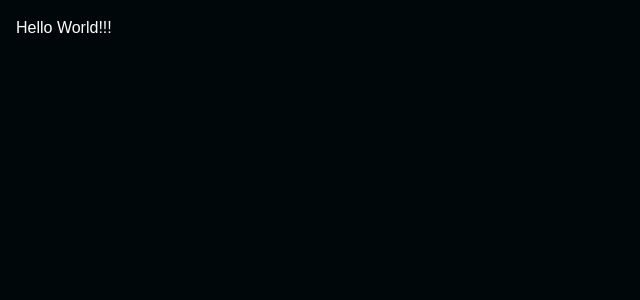
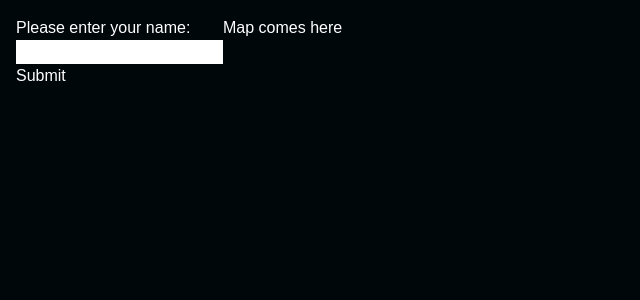
Before and after one commit to SuprasannaBhaumik/reactskeleton, a React app: page / in a window 1280 px wide. Shown: the top 300 px of the page, without its empty margins (0-640 px from the left). Built offline with nearby package versions, Linux system fonts and the light colour scheme.

Commit message:
basic strucuture for map application

```diff
--- a/package.json
+++ b/package.json
@@ -13,6 +13,7 @@
   "dependencies": {
     "@types/react": "^16.9.56",
     "@types/react-dom": "^16.9.9",
+    "axios": "^0.21.0",
     "autoprefixer": "^10.0.2",
     "babel": "^6.23.0",
     "babel-loader": "^8.2.1",
--- a/public/index.html
+++ b/public/index.html
@@ -7,7 +7,7 @@
       content="width=device-width, initial-scale=1, shrink-to-fit=no"
     />
     <meta name="theme-color" content="#000000" />
-    <title>React App</title>
+    <title>Location Track</title>
   </head>
 
   <body>
--- a/src/views/App.tsx
+++ b/src/views/App.tsx
@@ -1,4 +1,6 @@
 import React from 'react';
+import Information from './Information';
+import Map from "./Map";
 
 interface Props {}
 
@@ -9,7 +11,11 @@ class App extends React.Component<Props> {
 
     render() {
         return (
-            <div className='text-white_one'>Hello World!!!</div>
+            /*<div className='text-white_one'>Hello World!!!</div>*/
+            <div className=' flex flex-row '>
+                <Information/>
+                <Map/>
+            </div>
         )
     }
 }
--- /dev/null
+++ b/src/views/Information.tsx
@@ -0,0 +1,80 @@
+import React from 'react';
+import axios from 'axios';
+
+interface Props{}
+
+interface InternalState {
+    name: string;
+    dataSubmitted: boolean;
+    latitude: any;
+    longitude: any;
+}
+
+class Information extends React.Component<Props, InternalState> {
+
+
+    constructor(props: Props) {
+        super(props);
+        this.state = {
+            name: '',
+            dataSubmitted: false,
+            latitude: null,
+            longitude: null,
+        }
+        this.submitForm = this.submitForm.bind(this);
+        this.nameChange = this.nameChange.bind(this);
+    }
+
+    nameChange = (event: any) => {
+        this.setState({
+            name: event.target.value
+        })
+    }
+
+    submitForm = async () => {
+        console.log('form is submitted');
+        console.log('name:'+this.state.name);
+        await navigator.geolocation.getCurrentPosition(
+            position => this.setState({
+                latitude: position.coords.latitude,
+                longitude: position.coords.longitude
+            }, () => {
+                console.log(this.state.latitude);
+                console.log(this.state.longitude);
+            }),
+            err => console.log(err),
+            { enableHighAccuracy: true }
+        );
+
+    }
+
+    render() {
+
+        const {dataSubmitted, name} = this.state;
+        return (
+            <div className='flex flex-col text-white_one'>
+                {!dataSubmitted &&
+				<>
+					<div>
+						<span>Please enter your name:</span>
+						<div>
+							<input type='text' onChange = {this.nameChange} value={this.state.name}/>
+						</div>
+					</div>
+					<div>
+						<button type='submit' className='' onClick={this.submitForm}>Submit</button>
+					</div>
+				</>
+                }
+                {dataSubmitted &&
+                    <div>
+                        {name}!!! thanks for sharing your information.
+                    </div>
+                }
+            </div>
+        );
+    }
+
+}
+
+export default Information;
--- /dev/null
+++ b/src/views/Map.tsx
@@ -0,0 +1,25 @@
+import React  from "react";
+
+interface InternalState {}
+interface Props {}
+
+class Map extends React.Component<Props, InternalState> {
+
+    constructor(props: Props) {
+        super(props);
+    }
+
+    componentDidMount() {
+        //get data from url
+    }
+
+    render() {
+        return (
+            <div>
+                Map comes here
+            </div>
+        );
+    }
+}
+
+export default Map;
```
